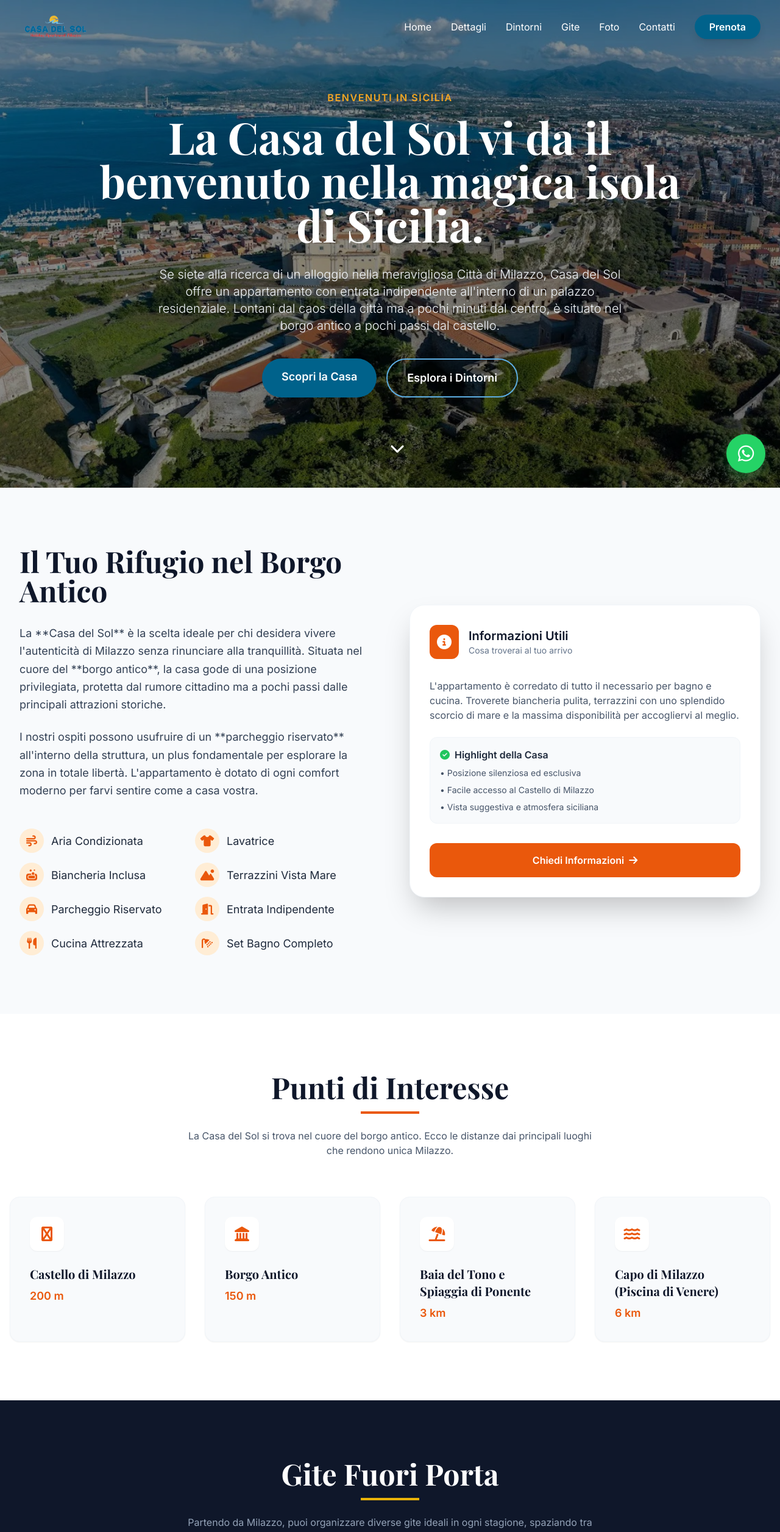
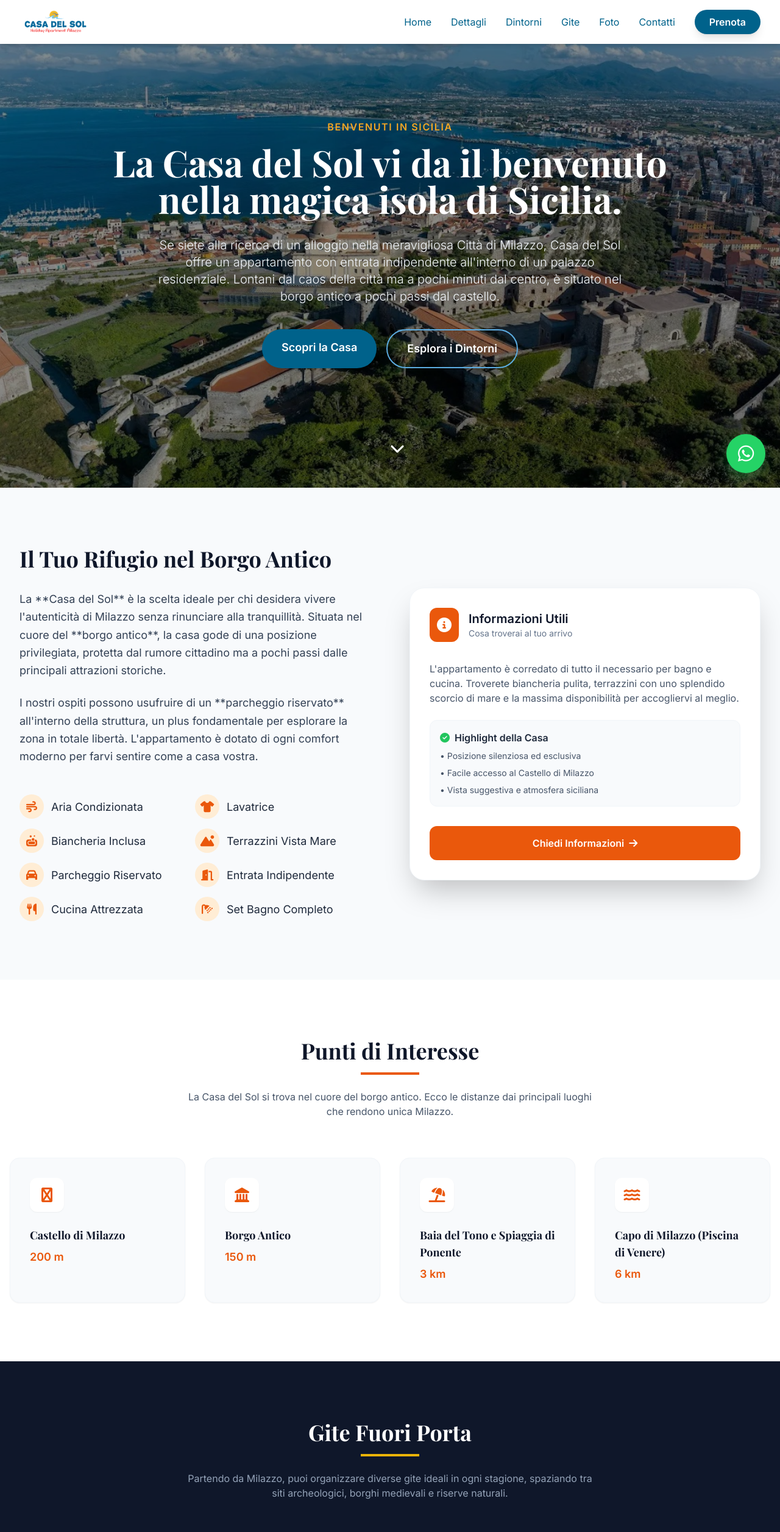
Before and after one commit to umbilu/casa-del-sol-milazzo, a React (Vite) app: page / in a window 1280 px wide. Shown: the top 2513 px of the page at 61% size. Built offline with nearby package versions, Linux system fonts and the light colour scheme; a web font is replaced by a local one.

Commit message:
Reduce all title font sizes by 20% across components

```diff
--- a/components/ContactForm.tsx
+++ b/components/ContactForm.tsx
@@ -24,7 +24,7 @@ const ContactForm: React.FC = () => {
           {/* Info Side */}
           <div className="lg:w-1/3 p-12 text-white flex flex-col justify-between" style={{ backgroundColor: '#00628B' }}>
             <div>
-              <h2 className="text-3xl font-serif font-bold mb-6">Prenota il tuo Soggiorno</h2>
+              <h2 className="text-2xl font-serif font-bold mb-6">Prenota il tuo Soggiorno</h2>
               <p className="mb-10" style={{ color: '#E3F2FD' }}>
                 Siamo pronti ad accoglierti nella meravigliosa Milazzo. Scrivici per verificare la disponibilità o per qualsiasi domanda sulla Casa del Sol.
               </p>
@@ -77,7 +77,7 @@ const ContactForm: React.FC = () => {
                 <div className="w-20 h-20 bg-green-100 text-green-600 rounded-full flex items-center justify-center text-4xl mb-6">
                   <i className="fas fa-check"></i>
                 </div>
-                <h3 className="text-2xl font-bold mb-2 text-slate-900">Richiesta Ricevuta!</h3>
+                <h3 className="text-xl font-bold mb-2 text-slate-900">Richiesta Ricevuta!</h3>
                 <p className="text-slate-500">Ti risponderemo al più presto con tutti i dettagli per la tua vacanza.</p>
               </div>
             ) : (
--- a/components/DayTrips.tsx
+++ b/components/DayTrips.tsx
@@ -6,7 +6,7 @@ const DayTrips: React.FC = () => {
     <section id="gite" className="py-24 bg-slate-900 text-white">
       <div className="container mx-auto px-4">
         <div className="text-center mb-16">
-          <h2 className="text-4xl md:text-5xl font-serif font-bold mb-4">Gite Fuori Porta</h2>
+          <h2 className="text-3xl md:text-4xl font-serif font-bold mb-4">Gite Fuori Porta</h2>
           <div className="w-24 h-1 bg-yellow-500 mx-auto mb-6"></div>
           <p className="text-slate-400 max-w-2xl mx-auto">
             Partendo da Milazzo, puoi organizzare diverse gite ideali in ogni stagione, spaziando tra siti archeologici, borghi medievali e riserve naturali.
@@ -20,7 +20,7 @@ const DayTrips: React.FC = () => {
               <div className="w-12 h-12 bg-yellow-500 text-slate-900 rounded-full flex items-center justify-center text-xl font-bold">
                 <i className="fas fa-columns"></i>
               </div>
-              <h3 className="text-2xl font-serif font-bold">Storia e Archeologia</h3>
+              <h3 className="text-xl font-serif font-bold">Storia e Archeologia</h3>
             </div>
 
             <div className="space-y-6">
@@ -45,7 +45,7 @@ const DayTrips: React.FC = () => {
               <div className="w-12 h-12 bg-orange-600 text-white rounded-full flex items-center justify-center text-xl font-bold">
                 <i className="fas fa-mountain"></i>
               </div>
-              <h3 className="text-2xl font-serif font-bold">Borghi e Paesaggi</h3>
+              <h3 className="text-xl font-serif font-bold">Borghi e Paesaggi</h3>
             </div>
 
             <div className="space-y-6">
@@ -76,7 +76,7 @@ const DayTrips: React.FC = () => {
               <div className="w-12 h-12 bg-blue-500 text-white rounded-full flex items-center justify-center text-xl font-bold">
                 <i className="fas fa-ship"></i>
               </div>
-              <h3 className="text-2xl font-serif font-bold">Escursioni Marittime</h3>
+              <h3 className="text-xl font-serif font-bold">Escursioni Marittime</h3>
             </div>
 
             <div className="space-y-6">
--- a/components/Description.tsx
+++ b/components/Description.tsx
@@ -20,7 +20,7 @@ const Description: React.FC = () => {
         <div className="flex flex-col lg:flex-row gap-16 items-center">
           {/* Text Side */}
           <div className="lg:w-1/2">
-            <h2 className="text-4xl md:text-5xl font-serif font-bold mb-8 text-slate-900">Il Tuo Rifugio nel Borgo Antico</h2>
+            <h2 className="text-3xl md:text-4xl font-serif font-bold mb-8 text-slate-900">Il Tuo Rifugio nel Borgo Antico</h2>
             <div className="space-y-6 text-lg text-slate-700 leading-relaxed">
               <p>
                 La **Casa del Sol** è la scelta ideale per chi desidera vivere l'autenticità di Milazzo senza rinunciare alla tranquillità. Situata nel cuore del **borgo antico**, la casa gode di una posizione privilegiata, protetta dal rumore cittadino ma a pochi passi dalle principali attrazioni storiche.
--- a/components/Gallery.tsx
+++ b/components/Gallery.tsx
@@ -63,7 +63,7 @@ const Gallery: React.FC = () => {
     <section id="immagini" className="py-20 bg-white">
       <div className="container mx-auto px-4">
         <div className="text-center mb-12">
-          <h2 className="text-3xl md:text-4xl font-serif font-bold mb-4">La Nostra Galleria</h2>
+          <h2 className="text-2xl md:text-3xl font-serif font-bold mb-4">La Nostra Galleria</h2>
           <div className="w-16 h-1 bg-orange-600 mx-auto mb-4"></div>
           <p className="text-slate-500 max-w-lg mx-auto text-sm md:text-base italic">
             Atmosfere mediterranee a pochi passi dal mare.
--- a/components/Hero.tsx
+++ b/components/Hero.tsx
@@ -15,7 +15,7 @@ const Hero: React.FC = () => {
 
       <div className="relative z-10 text-center px-4 max-w-5xl">
         <span className="font-semibold tracking-widest uppercase mb-4 block animate-fade-in" style={{ color: '#F5A623' }}>Benvenuti in Sicilia</span>
-        <h1 className="text-4xl md:text-6xl lg:text-7xl text-white font-serif font-bold mb-8 leading-tight animate-fade-in-up">
+        <h1 className="text-3xl md:text-5xl lg:text-6xl text-white font-serif font-bold mb-8 leading-tight animate-fade-in-up">
           La Casa del Sol vi da il benvenuto nella magica isola di Sicilia.
         </h1>
         <p className="text-lg md:text-xl text-slate-100 mb-10 max-w-3xl mx-auto font-light leading-relaxed animate-fade-in-up delay-100">
--- a/components/Navbar.tsx
+++ b/components/Navbar.tsx
@@ -2,16 +2,8 @@
 import React, { useState, useEffect } from 'react';
 
 const Navbar: React.FC = () => {
-  const [isScrolled, setIsScrolled] = useState(false);
   const [isMenuOpen, setIsMenuOpen] = useState(false);
 
-  useEffect(() => {
-    const handleScroll = () => {
-      setIsScrolled(window.scrollY > 50);
-    };
-    window.addEventListener('scroll', handleScroll);
-    return () => window.removeEventListener('scroll', handleScroll);
-  }, []);
 
   const navLinks = [
     { name: 'Home', href: '#presentazione' },
@@ -23,7 +15,7 @@ const Navbar: React.FC = () => {
   ];
 
   return (
-    <nav className={`fixed w-full z-50 transition-all duration-300 ${isScrolled ? 'bg-white shadow-md py-3' : 'bg-transparent py-5'}`}>
+    <nav className="fixed w-full z-50 transition-all duration-300 bg-white shadow-md py-3">
       <div className="container mx-auto px-4 md:px-8 flex justify-between items-center">
         <a href="#" className="flex items-center">
           <img
@@ -39,7 +31,7 @@ const Navbar: React.FC = () => {
             <a
               key={link.name}
               href={link.href}
-              className={`font-medium transition-colors hover:text-yellow-500 ${isScrolled ? 'text-slate-700' : 'text-white'}`}
+              className="font-medium transition-colors hover:text-yellow-500 text-[#00628B]"
             >
               {link.name}
             </a>
@@ -60,7 +52,7 @@ const Navbar: React.FC = () => {
           className="lg:hidden text-2xl focus:outline-none"
           onClick={() => setIsMenuOpen(!isMenuOpen)}
         >
-          <i className={`fas ${isMenuOpen ? 'fa-times' : 'fa-bars'} ${isScrolled ? 'text-[#00628B]' : 'text-white'}`}></i>
+          <i className={`fas ${isMenuOpen ? 'fa-times' : 'fa-bars'} text-[#00628B]`}></i>
         </button>
       </div>
 
--- a/components/PointsOfInterest.tsx
+++ b/components/PointsOfInterest.tsx
@@ -13,7 +13,7 @@ const PointsOfInterest: React.FC = () => {
     <section id="punti-interesse" className="py-24 bg-white">
       <div className="container mx-auto px-4">
         <div className="text-center mb-16">
-          <h2 className="text-4xl md:text-5xl font-serif font-bold mb-4 text-slate-900">Punti di Interesse</h2>
+          <h2 className="text-3xl md:text-4xl font-serif font-bold mb-4 text-slate-900">Punti di Interesse</h2>
           <div className="w-24 h-1 bg-orange-600 mx-auto mb-6"></div>
           <p className="text-slate-600 max-w-2xl mx-auto">
             La Casa del Sol si trova nel cuore del borgo antico. Ecco le distanze dai principali luoghi che rendono unica Milazzo.
@@ -26,7 +26,7 @@ const PointsOfInterest: React.FC = () => {
               <div className="w-14 h-14 bg-white rounded-xl shadow-sm flex items-center justify-center text-orange-600 text-2xl mb-6 group-hover:bg-orange-600 group-hover:text-white transition-colors">
                 <i className={`fas ${poi.icon}`}></i>
               </div>
-              <h3 className="text-xl font-bold text-slate-900 mb-2">{poi.name}</h3>
+              <h3 className="text-lg font-bold text-slate-900 mb-2">{poi.name}</h3>
               <p className="text-orange-600 font-bold text-lg">{poi.dist}</p>
             </div>
           ))}
```
